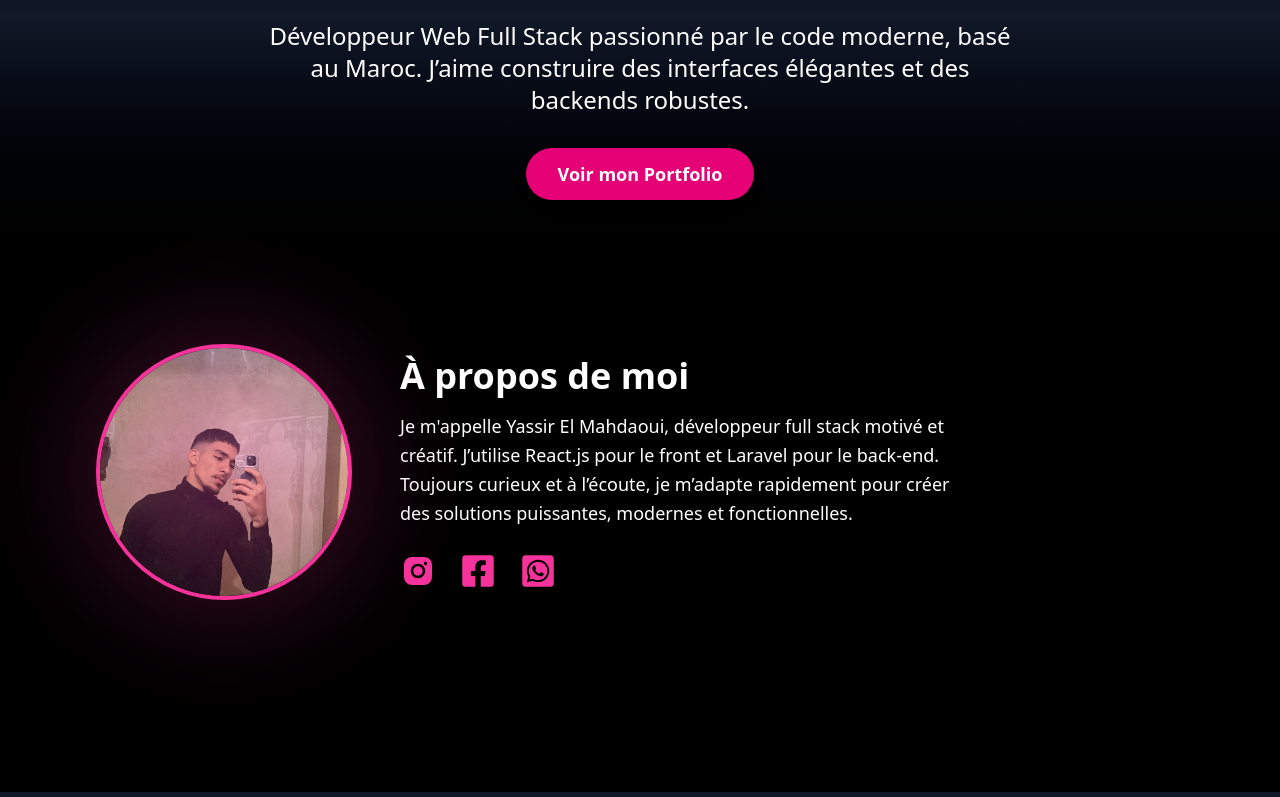
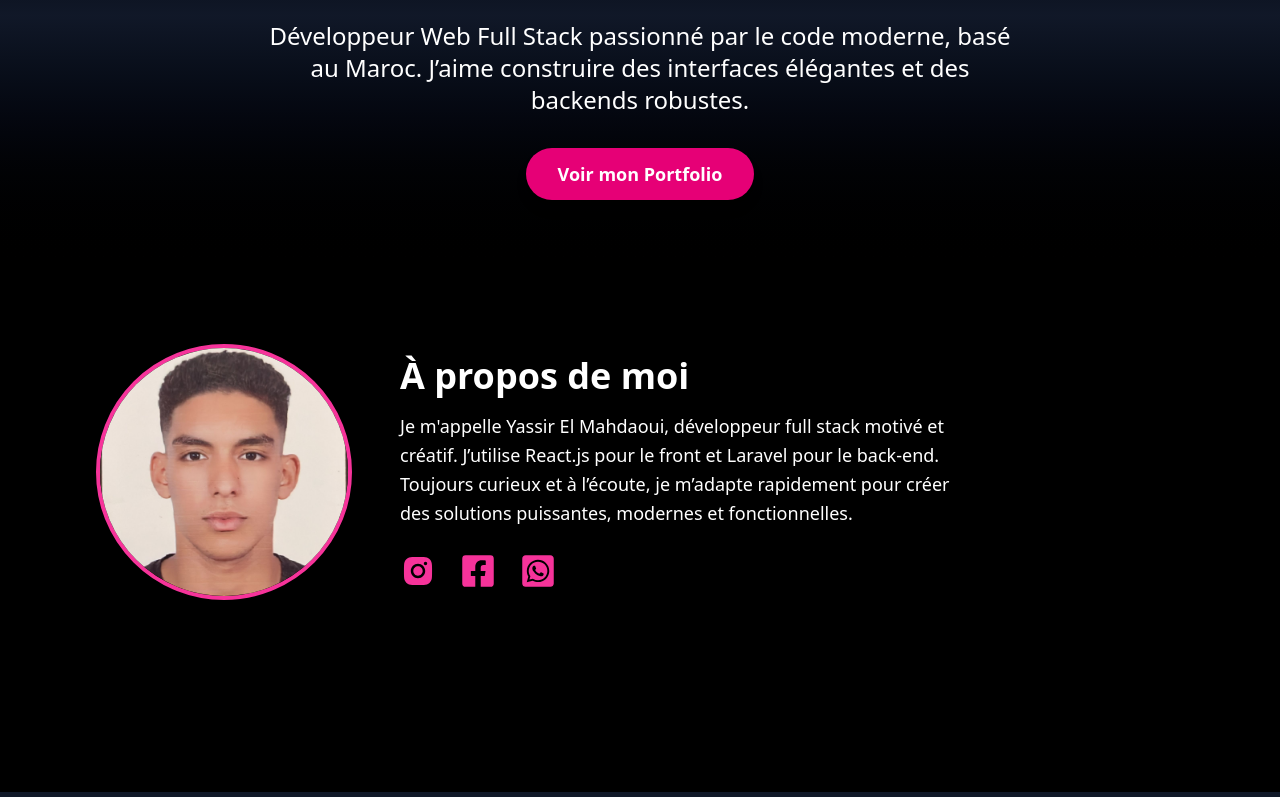
Before and after one commit to YASSIRELMAHDAOUI/portfolio, a React (Vite) app: page / in a window 1280 px wide. Shown: the part 428-1225 px from the top of the page. Built offline with nearby package versions, Linux system fonts and the light colour scheme.

Commit message:
ajouter dune photo ala page dacceuil

```diff
--- a/src/components/home.jsx
+++ b/src/components/home.jsx
@@ -1,6 +1,6 @@
 import React from "react";
 import Slider from "react-slick";
-import yassirImg from "../assets/photo.jpg";
+import yassirImg from "../assets/photoo est.jpg";
 import { AiFillInstagram } from "react-icons/ai";
 import {
   FaFacebookSquare,
@@ -86,7 +86,7 @@ const Home = () => {
             alt="Yassir"
             className="rounded-full border-4 border-pink-500 shadow-xl w-full h-full object-cover transform group-hover:scale-105 transition duration-300"
           />
-          <div className="absolute inset-0 rounded-full bg-pink-500 blur-3xl opacity-30 z-0"></div>
+
         </div>
 
         {/* Texte */}
```
Also changed, not shown: src/assets/photoo est.jpg (added).
